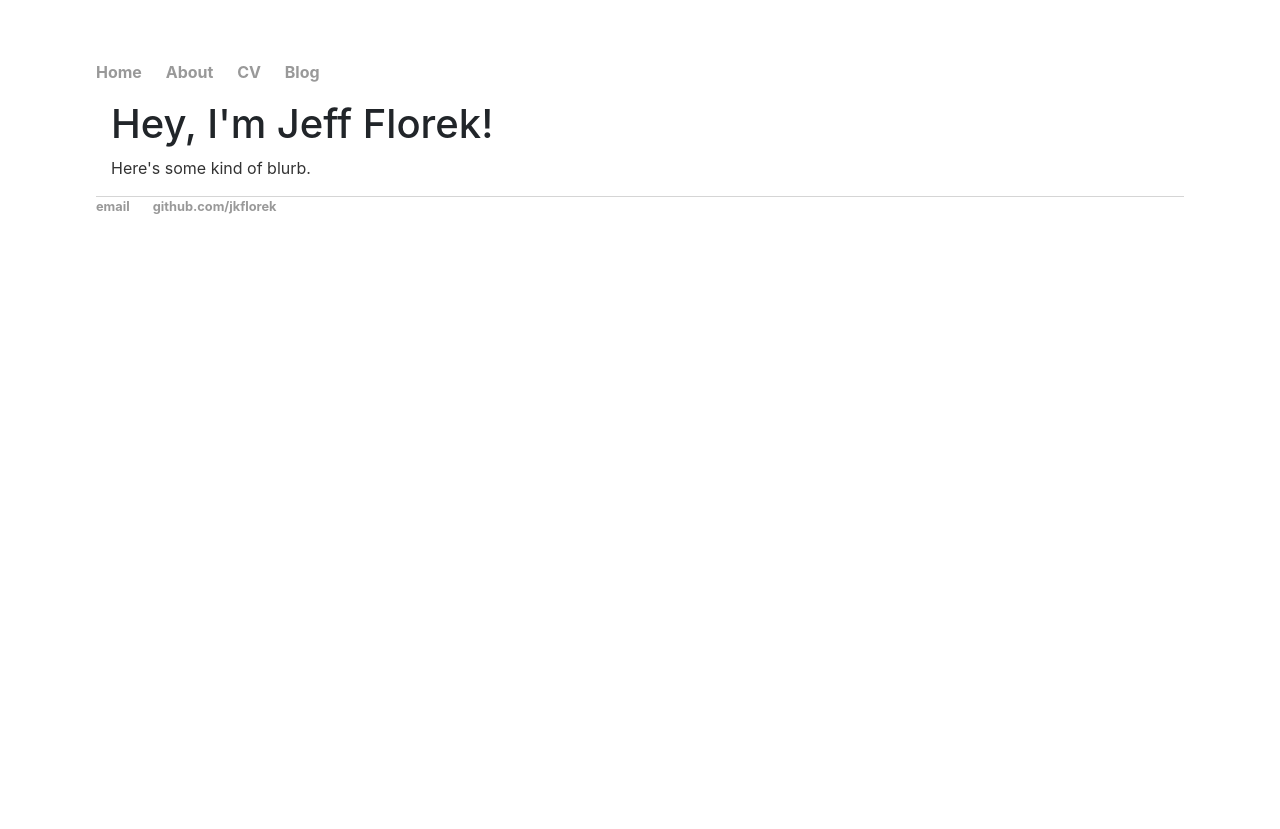
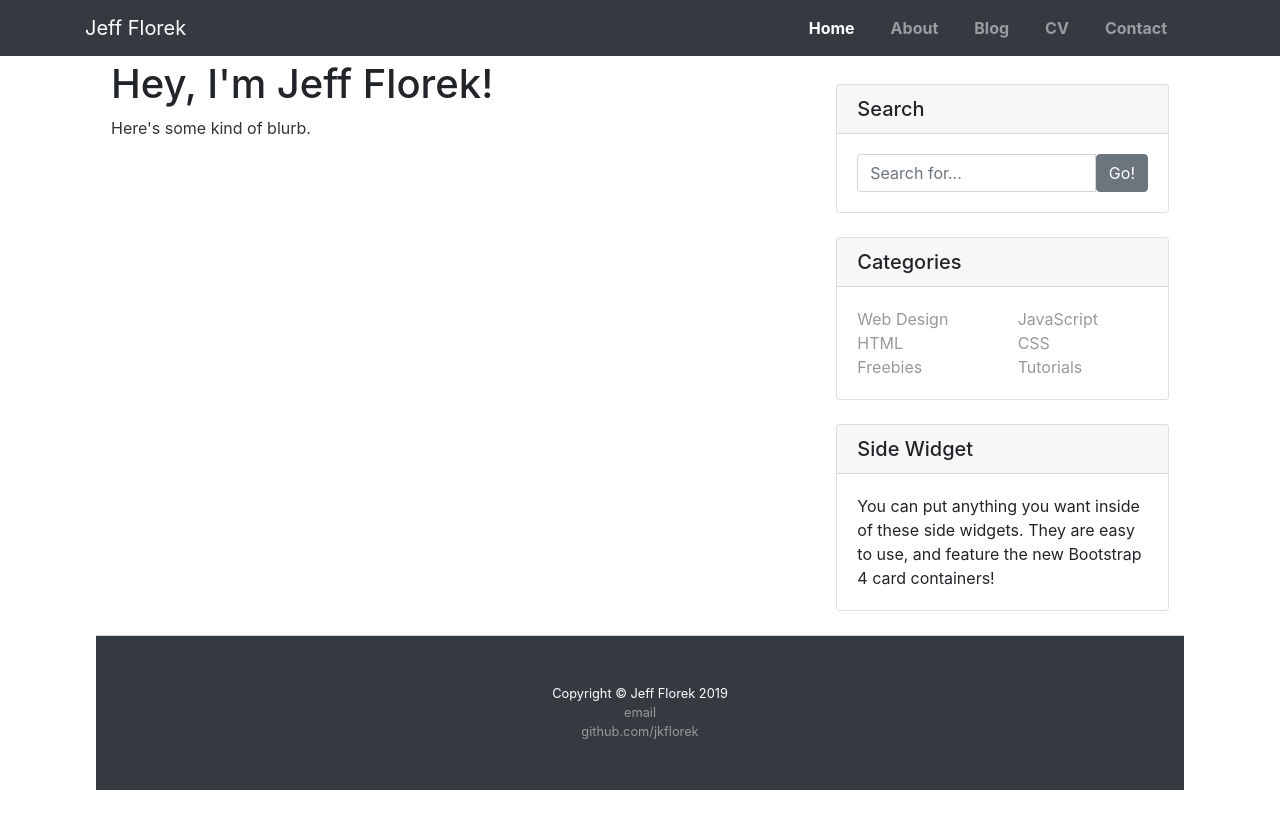
Before and after one commit to jkflorek/jkflorek.github.io, a Jekyll site: the page built from index.html, in a window 1280 px wide. Shown: the top 829 px of the page. Built offline with Jekyll 4.4.1, drawn with Linux system fonts in a browser that asks for light colours.

Commit message:
Update default.html

```diff
--- a/_layouts/default.html
+++ b/_layouts/default.html
@@ -1,42 +1,146 @@
 <!DOCTYPE html>
-	<html>
+<html lang="en">
+
 <head>
+
+  <meta charset="utf-8">
+  <meta name="viewport" content="width=device-width, initial-scale=1, shrink-to-fit=no">
+  <meta name="description" content="">
+  <meta name="author" content="{{ page.author }}">
+
   <title>{{ page.title }}</title>
 
-			<!-- Required meta tags -->
-    			<meta charset="utf-8">
-    			<meta name="viewport" content="width=device-width, initial-scale=1, shrink-to-fit=no">
-
-    			<!-- Bootstrap CSS -->
+  <!-- Bootstrap core CSS -->
   <link rel="stylesheet" href="https://stackpath.bootstrapcdn.com/bootstrap/4.3.1/css/bootstrap.min.css" integrity="sha384-ggOyR0iXCbMQv3Xipma34MD+dH/1fQ784/j6cY/iJTQUOhcWr7x9JvoRxT2MZw1T" crossorigin="anonymous">
 
-			<!-- link to main stylesheet -->
-			<link rel="stylesheet" type="text/css" href="/css/main.css">
+  <!-- Custom styles for this template -->
+  <link href="/css/main.css" rel="stylesheet">
+
 </head>
+
 <body>
-			<nav>
-	    		<ul>
-	        		<li><a href="/">Home</a></li>
-		        	<li><a href="/about">About</a></li>
-	        		<li><a href="/cv">CV</a></li>
-	        		<li><a href="/blog">Blog</a></li>
+
+  <!-- Navigation -->
+  <nav class="navbar navbar-expand-lg navbar-dark bg-dark fixed-top">
+    <div class="container">
+      <a class="navbar-brand" href="#">Jeff Florek</a>
+      <button class="navbar-toggler" type="button" data-toggle="collapse" data-target="#navbarResponsive" aria-controls="navbarResponsive" aria-expanded="false" aria-label="Toggle navigation">
+        <span class="navbar-toggler-icon"></span>
+      </button>
+      <div class="collapse navbar-collapse" id="navbarResponsive">
+        <ul class="navbar-nav ml-auto">
+          <li class="nav-item active">
+            <a class="nav-link" href="/">Home</a>
+          </li>
+          <li class="nav-item">
+            <a class="nav-link" href="/about">About</a>
+          </li>
+          <li class="nav-item">
+            <a class="nav-link" href="/blog">Blog</a>
+          </li>
+          <li class="nav-item">
+            <a class="nav-link" href="/cv">CV</a>
+          </li>
+          <li class="nav-item">
+            <a class="nav-link" href="#">Contact</a>
+          </li>
         </ul>
+      </div>
+    </div>
   </nav>
+
+  <!-- Page Content -->
   <div class="container">
 
+    <div class="row">
+
+      <!-- Post Content Column -->
+      <div class="col-lg-8">
         {{ content }}
+      </div>
 
-			</div><!-- /.container -->
-			<footer>
-	    		<ul>
-	        		<li><a href="mailto:nope">email</a></li>
-	        		<li><a href="https://github.com/jkflorek">github.com/jkflorek</a></li>
+      <!-- Sidebar Widgets Column -->
+      <div class="col-md-4">
+
+        <!-- Search Widget -->
+        <div class="card my-4">
+          <h5 class="card-header">Search</h5>
+          <div class="card-body">
+            <div class="input-group">
+              <input type="text" class="form-control" placeholder="Search for...">
+              <span class="input-group-btn">
+                <button class="btn btn-secondary" type="button">Go!</button>
+              </span>
+            </div>
+          </div>
+        </div>
+
+        <!-- Categories Widget -->
+        <div class="card my-4">
+          <h5 class="card-header">Categories</h5>
+          <div class="card-body">
+            <div class="row">
+              <div class="col-lg-6">
+                <ul class="list-unstyled mb-0">
+                  <li>
+                    <a href="#">Web Design</a>
+                  </li>
+                  <li>
+                    <a href="#">HTML</a>
+                  </li>
+                  <li>
+                    <a href="#">Freebies</a>
+                  </li>
                 </ul>
+              </div>
+              <div class="col-lg-6">
+                <ul class="list-unstyled mb-0">
+                  <li>
+                    <a href="#">JavaScript</a>
+                  </li>
+                  <li>
+                    <a href="#">CSS</a>
+                  </li>
+                  <li>
+                    <a href="#">Tutorials</a>
+                  </li>
+                </ul>
+              </div>
+            </div>
+          </div>
+        </div>
+
+        <!-- Side Widget -->
+        <div class="card my-4">
+          <h5 class="card-header">Side Widget</h5>
+          <div class="card-body">
+            You can put anything you want inside of these side widgets. They are easy to use, and feature the new Bootstrap 4 card containers!
+          </div>
+        </div>
+
+      </div>
+
+    </div>
+    <!-- /.row -->
+
+  </div>
+  <!-- /.container -->
+
+  <!-- Footer -->
+  <footer class="py-5 bg-dark">
+    <div class="container">
+      <p class="m-0 text-center text-white">Copyright &copy; Jeff Florek 2019</p>
+      <p class="m-0 text-center text-white"><a href="mailto:nope">email</a></p>
+      <p class="m-0 text-center text-white"><a href="https://github.com/jkflorek">github.com/jkflorek</a></p>
+    </div>
+    <!-- /.container -->
   </footer>
-			<!-- Optional JavaScript -->
-			<!-- jQuery first, then Popper.js, then Bootstrap JS -->
+
+  <!-- Bootstrap core JavaScript -->
   <script src="https://code.jquery.com/jquery-3.3.1.slim.min.js" integrity="sha384-q8i/X+965DzO0rT7abK41JStQIAqVgRVzpbzo5smXKp4YfRvH+8abtTE1Pi6jizo" crossorigin="anonymous"></script>
 	<script src="https://cdnjs.cloudflare.com/ajax/libs/popper.js/1.14.7/umd/popper.min.js" integrity="sha384-UO2eT0CpHqdSJQ6hJty5KVphtPhzWj9WO1clHTMGa3JDZwrnQq4sF86dIHNDz0W1" crossorigin="anonymous"></script>
 	<script src="https://stackpath.bootstrapcdn.com/bootstrap/4.3.1/js/bootstrap.min.js" integrity="sha384-JjSmVgyd0p3pXB1rRibZUAYoIIy6OrQ6VrjIEaFf/nJGzIxFDsf4x0xIM+B07jRM" crossorigin="anonymous"></script>
+
 </body>
+
 </html>
```
Lines whose indentation alone changed are shown as unchanged.
